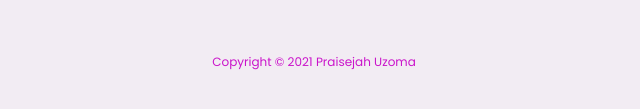
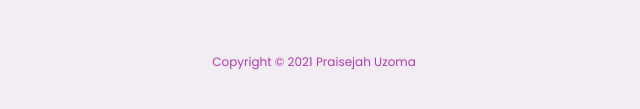
Before and after one commit to praisejahuzoma/Clock, a plain HTML site: page index.html in a window 1280 px wide. Shown: the part 679-788 px from the top of the page, 326-966 px from the left. Drawn offline with nearby package versions, Linux system fonts and the light colour scheme.

Commit message:
change copyright color

```diff
--- a/css/style.css
+++ b/css/style.css
@@ -265,7 +265,7 @@ body.dark-theme{
 .copyRight{
     text-align: center;
     font-size: 12px;
-    margin-top: 15px;
-    color: rgb(202, 20, 202);
+    margin-top: 8px;
+    color: rgb(175, 61, 175);
 
 }
```
